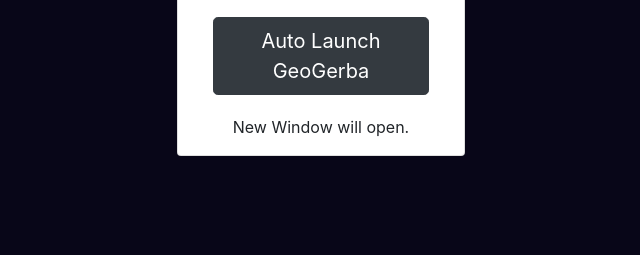
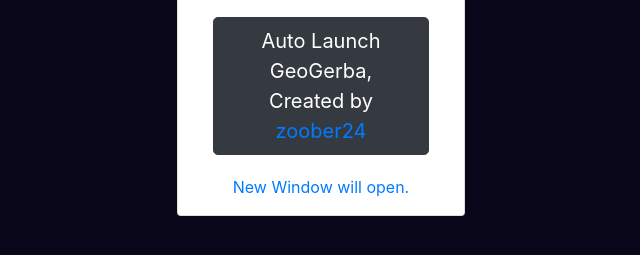
Before and after one commit to zoobuh/vfv, a plain HTML site: page index.html in a window 1280 px wide. Shown: the part 267-522 px from the top of the page, without its empty margins (319-959 px from the left). Drawn offline with nearby package versions, Linux system fonts and the light colour scheme.

Commit message:
Update index.html

```diff
--- a/index.html
+++ b/index.html
@@ -39,7 +39,7 @@
 <div class="col text-center">
 <button type="button" class="btn btn-lg btn-dark" button onclick="createPopupWin('https://GOOGLE.COM/',
             'Play', 1200, 650);">
-Auto Launch GeoGerba
+Auto Launch GeoGerba, Created by <a href="https://www.youtube.com/channel/UCn2tQ3CvEqPnPcxxoK887gg" target="_blank">zoober24
 </button>
 </div>
 </div>
```
